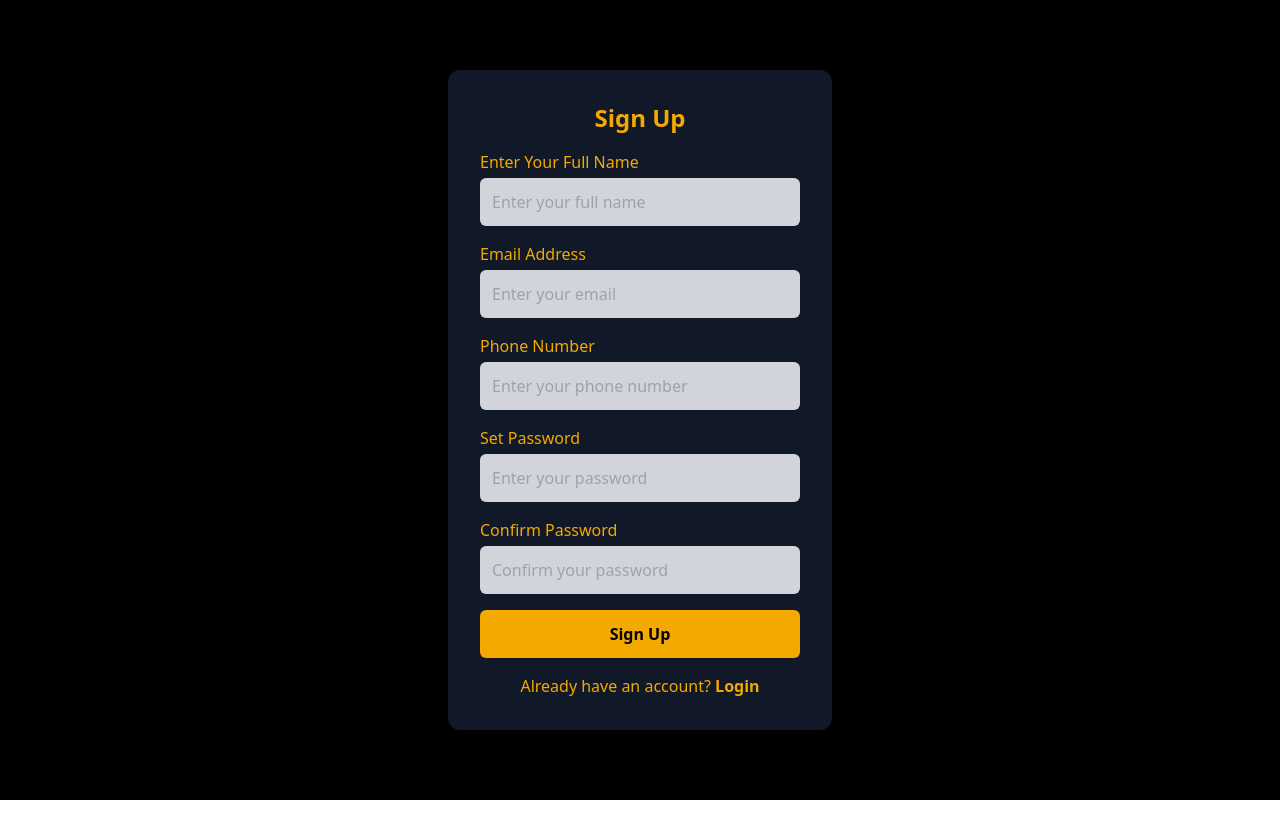
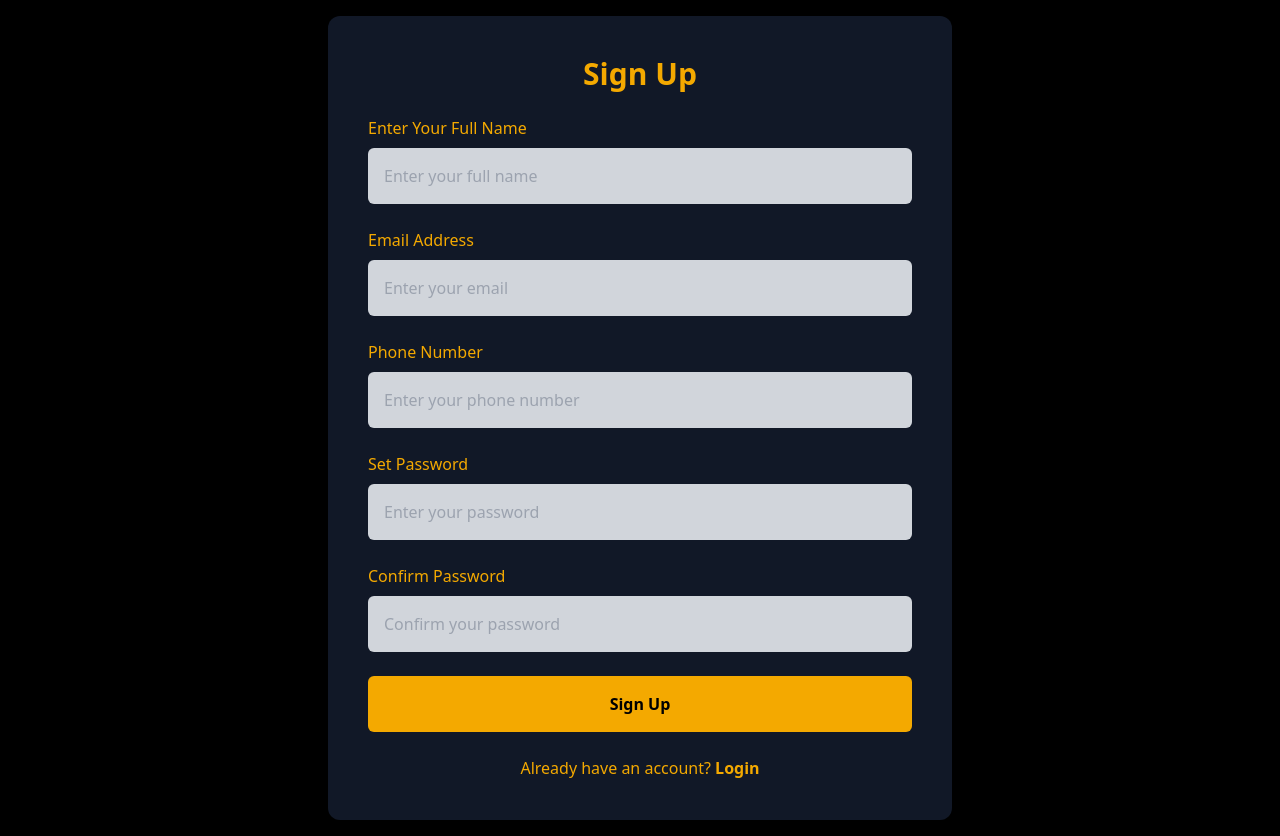
Before and after one commit to Melrwa/BookBus, a Next.js app in the folder client/: page /signup in a window 1280 px wide. Before the commit the page ends 800 px from the top, so only its background shows below. Built offline with nearby package versions, Linux system fonts and the light colour scheme.

Commit message:
Add About Us page with mission, vision, and company details; update navigation links

```diff
--- a/client/src/app/(auth)/signup/signup.js
+++ b/client/src/app/(auth)/signup/signup.js
@@ -21,70 +21,70 @@ export default function Signup() {
   };
 
   return (
-    <div className="flex min-h-screen items-center justify-center bg-black">
-      <div className="bg-gray-900 p-8 rounded-xl shadow-lg w-96">
-        <h2 className="text-2xl font-semibold text-center text-[#F4A900] mb-4">Sign Up</h2>
+    <div className="flex min-h-screen items-center justify-center bg-black p-4">
+      <div className="bg-gray-900 p-10 rounded-xl shadow-lg w-3/4 md:w-2/3 lg:w-1/2">
+        <h2 className="text-3xl font-bold text-center text-[#F4A900] mb-6">Sign Up</h2>
         <form onSubmit={handleSubmit}>
           {/* Full Name */}
-          <div className="mb-4">
-            <label className="block text-[#F4A900] mb-1">Enter Your Full Name</label>
+          <div className="mb-6">
+            <label className="block text-[#F4A900] mb-2">Enter Your Full Name</label>
             <input
               type="text"
               name="fullName"
               placeholder="Enter your full name"
-              className="w-full p-3 bg-gray-300 rounded-md focus:outline-none focus:ring-2 focus:ring-[#F4A900]"
+              className="w-full p-4 bg-gray-300 rounded-md text-black focus:outline-none focus:ring-2 focus:ring-[#F4A900]"
               value={formData.fullName}
               onChange={handleChange}
             />
           </div>
 
           {/* Email Address */}
-          <div className="mb-4">
-            <label className="block text-[#F4A900] mb-1">Email Address</label>
+          <div className="mb-6">
+            <label className="block text-[#F4A900] mb-2">Email Address</label>
             <input
               type="email"
               name="email"
               placeholder="Enter your email"
-              className="w-full p-3 bg-gray-300 rounded-md focus:outline-none focus:ring-2 focus:ring-[#F4A900]"
+              className="w-full p-4 bg-gray-300 rounded-md text-black focus:outline-none focus:ring-2 focus:ring-[#F4A900]"
               value={formData.email}
               onChange={handleChange}
             />
           </div>
 
           {/* Phone Number */}
-          <div className="mb-4">
-            <label className="block text-[#F4A900] mb-1">Phone Number</label>
+          <div className="mb-6">
+            <label className="block text-[#F4A900] mb-2">Phone Number</label>
             <input
               type="tel"
               name="phone"
               placeholder="Enter your phone number"
-              className="w-full p-3 bg-gray-300 rounded-md focus:outline-none focus:ring-2 focus:ring-[#F4A900]"
+              className="w-full p-4 bg-gray-300 rounded-md text-black focus:outline-none focus:ring-2 focus:ring-[#F4A900]"
               value={formData.phone}
               onChange={handleChange}
             />
           </div>
 
           {/* Password */}
-          <div className="mb-4">
-            <label className="block text-[#F4A900] mb-1">Set Password</label>
+          <div className="mb-6">
+            <label className="block text-[#F4A900] mb-2">Set Password</label>
             <input
               type="password"
               name="password"
               placeholder="Enter your password"
-              className="w-full p-3 bg-gray-300 rounded-md focus:outline-none focus:ring-2 focus:ring-[#F4A900]"
+              className="w-full p-4 bg-gray-300 rounded-md text-black focus:outline-none focus:ring-2 focus:ring-[#F4A900]"
               value={formData.password}
               onChange={handleChange}
             />
           </div>
 
           {/* Confirm Password */}
-          <div className="mb-4">
-            <label className="block text-[#F4A900] mb-1">Confirm Password</label>
+          <div className="mb-6">
+            <label className="block text-[#F4A900] mb-2">Confirm Password</label>
             <input
               type="password"
               name="confirmPassword"
               placeholder="Confirm your password"
-              className="w-full p-3 bg-gray-300 rounded-md focus:outline-none focus:ring-2 focus:ring-[#F4A900]"
+              className="w-full p-4 bg-gray-300 rounded-md text-black focus:outline-none focus:ring-2 focus:ring-[#F4A900]"
               value={formData.confirmPassword}
               onChange={handleChange}
             />
@@ -93,14 +93,14 @@ export default function Signup() {
           {/* Sign Up Button */}
           <button
             type="submit"
-            className="w-full bg-[#F4A900] text-black font-semibold p-3 rounded-md hover:bg-yellow-600 transition"
+            className="w-full bg-[#F4A900] text-black font-semibold p-4 rounded-md hover:bg-yellow-600 transition"
           >
             Sign Up
           </button>
         </form>
 
         {/* Login Redirect */}
-        <p className="text-center text-[#F4A900] mt-4">
+        <p className="text-center text-[#F4A900] mt-6">
           Already have an account? <a href="/login" className="font-bold">Login</a>
         </p>
       </div>
--- /dev/null
+++ b/client/src/app/aboutus/aboutus.js
@@ -0,0 +1,71 @@
+// import React from 'react'
+
+// export default function Aboutus() {
+//   return (
+//     <div>
+//       Aboutus
+//     </div>
+//   )
+// }
+
+
+import Image from "next/image";
+
+export default function AboutUs() {
+  return (
+    <div className="min-h-screen bg-black text-white p-8">
+      <h1 className="text-center text-3xl font-bold text-[#F4A900] mb-8">
+        About Us
+      </h1>
+
+      {/* Top Row: Mission and Vision */}
+      <div className="grid md:grid-cols-2 gap-8">
+        {/* Mission Card */}
+        <div className="bg-[#1e1e1e] p-6 rounded-2xl shadow-lg text-center flex flex-col">
+          <Image
+            src="/bus-mission.jpg" // Replace with actual image
+            alt="Mission"
+            width={500}
+            height={250}
+            className="rounded-lg mx-auto"
+          />
+          <h2 className="text-2xl font-semibold text-[#F4A900] mt-4">Our Mission</h2>
+          <p className="mt-2 text-gray-300">
+            Our mission is to provide a seamless and efficient bus booking experience,
+            ensuring convenience, affordability, and comfort for all our users.
+          </p>
+        </div>
+
+        {/* Vision Card */}
+        <div className="bg-[#1e1e1e] p-6 rounded-2xl shadow-lg text-center flex flex-col">
+          <Image
+            src="/bus-vision.jpg" // Replace with actual image
+            alt="Vision"
+            width={500}
+            height={250}
+            className="rounded-lg mx-auto"
+          />
+          <h2 className="text-2xl font-semibold text-[#F4A900] mt-4">Our Vision</h2>
+          <p className="mt-2 text-gray-300">
+            We envision a future where travel is hassle-free, with a modernized bus booking system that enhances accessibility, reliability, and customer satisfaction.
+          </p>
+        </div>
+      </div>
+
+      {/* Bottom Row: About Us */}
+      <div className="bg-[#1e1e1e] p-8 rounded-2xl shadow-lg text-center mt-8">
+        <Image
+          src="/bus-about.jpg" // Replace with actual image
+          alt="About Us"
+          width={600}
+          height={300}
+          className="rounded-lg mx-auto"
+        />
+        <h2 className="text-3xl font-semibold text-[#F4A900] mt-6">Who We Are</h2>
+        <p className="mt-4 text-gray-300 max-w-3xl mx-auto">
+          We are a dedicated platform designed to simplify bus bookings by offering a user-friendly interface, real-time updates, and secure transactions. Our goal is to connect passengers with trusted bus operators for a smooth travel experience.
+        </p>
+      </div>
+    </div>
+  );
+}
--- /dev/null
+++ b/client/src/app/aboutus/page.js
@@ -0,0 +1,10 @@
+import React from 'react'
+import Aboutus from './aboutus'
+
+export default function page() {
+  return (
+    <div>
+      <Aboutus />
+    </div>
+  )
+}
--- a/client/src/app/bookings/bookings.js
+++ b/client/src/app/bookings/bookings.js
@@ -39,20 +39,25 @@ export default function Bookings() {
 
   return (
     <div className="min-h-screen bg-black text-white flex flex-col items-center p-6">
-        <h1 className="text-[#F4A900] text-2xl font-bold mb-6">Your Bookings</h1>
+      <h1 className="text-[#F4A900] text-3xl font-bold mb-8">Your Bookings</h1>
 
       {bookings.map((booking, index) => (
-          <div key={index} className="bg-gray-900 w-full max-w-3xl p-4 rounded-lg shadow-lg mb-4">
-            <div className="grid grid-cols-6 text-sm font-semibold text-[#F4A900] border-b border-gray-700 pb-2">
+        <div
+          key={index}
+          className="bg-gray-900 w-3/4 md:w-2/3 lg:w-3/5 p-6 rounded-lg shadow-lg mb-6"
+        >
+          {/* Header */}
+          <div className="grid grid-cols-6 text-lg font-semibold text-[#F4A900] border-b border-gray-700 pb-3">
             <span>Bus Booked</span>
-              <span>Seat Number</span>
+            <span>Seat No.</span>
             <span>Class</span>
             <span>From-To</span>
             <span>Date/Time</span>
             <span>Price</span>
           </div>
 
-            <div className="grid grid-cols-6 text-sm text-white py-2">
+          {/* Booking Details */}
+          <div className="grid grid-cols-6 text-lg text-white py-3">
             <span className="text-[#F4A900]">{booking.bus}</span>
             <span>{booking.seat}</span>
             <span>{booking.class}</span>
@@ -61,9 +66,14 @@ export default function Bookings() {
             <span>{booking.price}</span>
           </div>
 
-            <div className="flex justify-end mt-2 space-x-2">
-              <button className="bg-green-600 text-black px-3 py-1 rounded">Edit</button>
-              <button className="bg-red-600 text-white px-3 py-1 rounded">Delete</button>
+          {/* Action Buttons */}
+          <div className="flex justify-end mt-3 space-x-3">
+            <button className="bg-green-600 text-black font-semibold px-4 py-2 rounded-md">
+              Edit
+            </button>
+            <button className="bg-red-600 text-white font-semibold px-4 py-2 rounded-md">
+              Delete
+            </button>
           </div>
         </div>
       ))}
```
Also changed, not shown: client/src/app/(auth)/login/login.js (+20 -10 lines), client/src/app/page.js (+11 -8 lines), client/src/assets/bus-mission.jpg (added), client/src/assets/bus_logo.png (added). Lines whose indentation alone changed are shown as unchanged.
